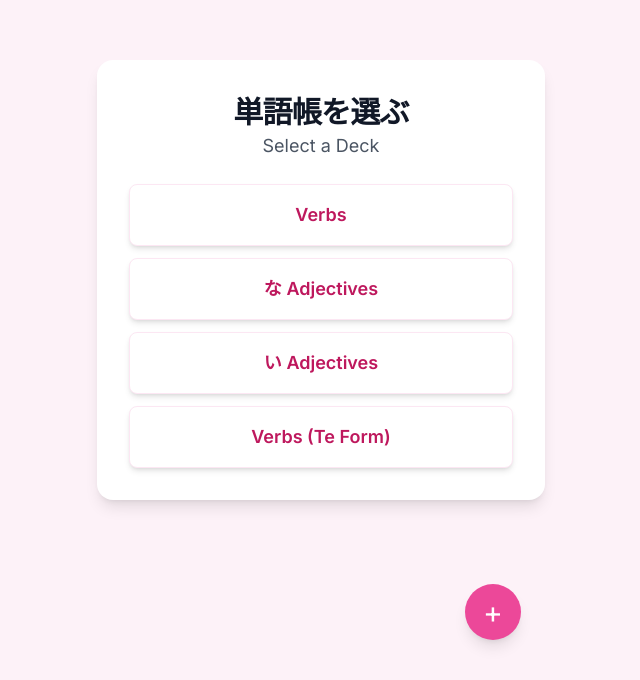
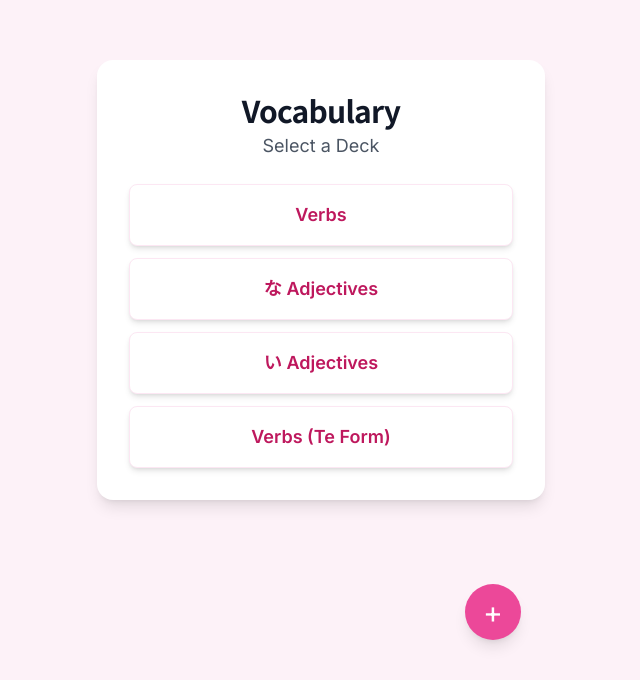
Before and after one commit to pyepur/japanese-flashcards, a plain HTML site: page index.html in a window 1280 px wide. Shown: the part 120-800 px from the top of the page, without its empty margins (319-959 px from the left). Drawn offline with nearby package versions, Linux system fonts and the light colour scheme.

```diff
--- a/index.html
+++ b/index.html
@@ -57,7 +57,7 @@
         class="bg-white p-6 sm:p-8 rounded-2xl shadow-lg w-full transition-all text-center relative"
       >
         <h2 class="text-3xl font-bold tracking-tight text-gray-900 japanese">
-          単語帳を選ぶ
+          Vocabulary
         </h2>
         <p class="mt-1 text-lg text-gray-600">Select a Deck</p>
         <div id="deck-buttons-container" class="mt-6 space-y-3">
```
